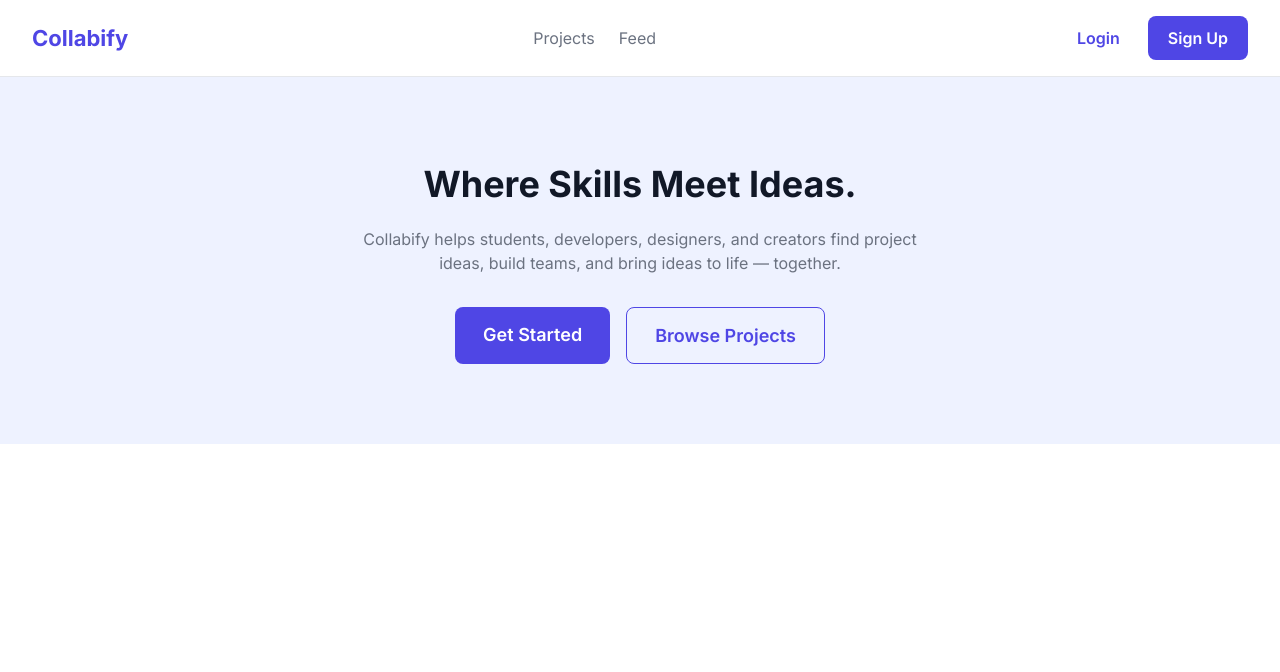
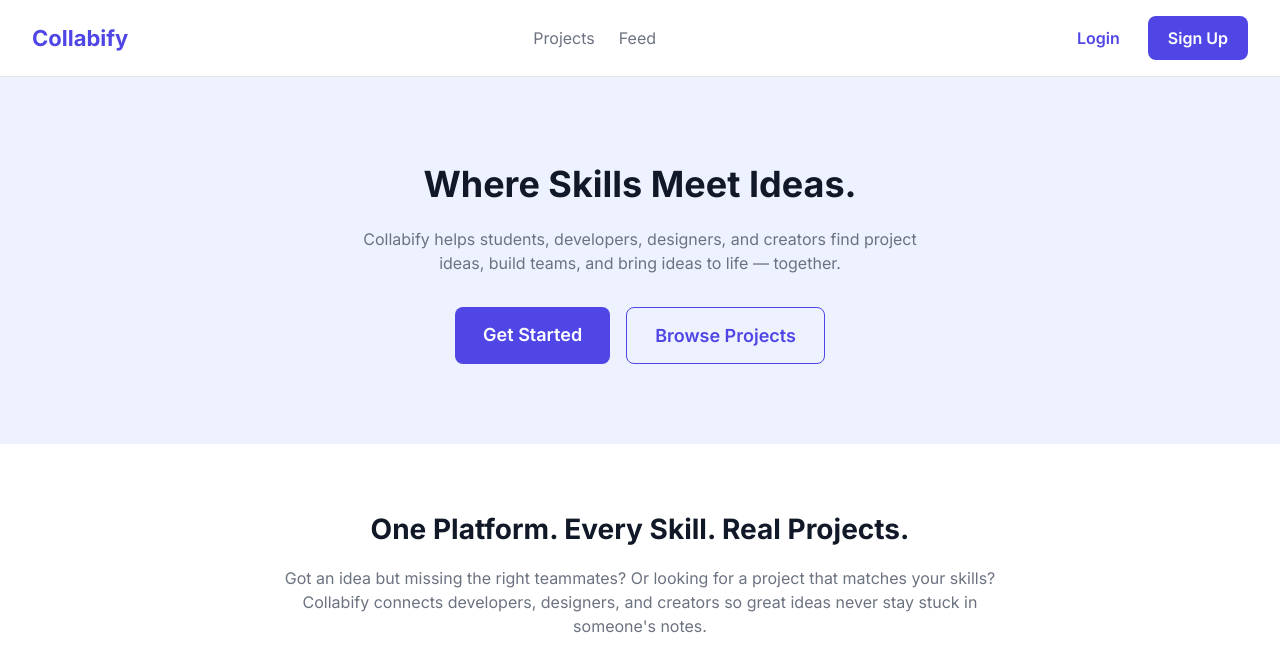
Before and after one commit to Moazam80/collabify, a React (Vite) app in the folder frontend/: page / in a window 1280 px wide. Shown: the top 672 px of the page. Built offline with nearby package versions, Linux system fonts and the light colour scheme.

Commit message:
feat: add platform introduction section

```diff
--- /dev/null
+++ b/frontend/src/components/Intro.jsx
@@ -0,0 +1,35 @@
+function Intro() {
+  return (
+    <section
+      style={{
+        textAlign: "center",
+        padding: "64px 24px",
+        maxWidth: "800px",
+        margin: "0 auto",
+      }}
+    >
+      <h2
+        style={{
+          fontSize: "var(--font-size-h2)",
+          fontWeight: "700",
+          marginBottom: "16px",
+        }}
+      >
+        One Platform. Every Skill. Real Projects.
+      </h2>
+
+      <p
+        style={{
+          fontSize: "var(--font-size-base)",
+          color: "var(--color-text-secondary)",
+        }}
+      >
+        Got an idea but missing the right teammates? Or looking for a project
+        that matches your skills? Collabify connects developers, designers,
+        and creators so great ideas never stay stuck in someone's notes.
+      </p>
+    </section>
+  );
+}
+
+export default Intro;
--- a/frontend/src/pages/landing.jsx
+++ b/frontend/src/pages/landing.jsx
@@ -1,11 +1,13 @@
 import Navbar from "../components/Navbar";
 import Hero from "../components/Hero";
+import Intro from "../components/Intro";
 
 function Landing() {
   return (
     <div>
       <Navbar />
       <Hero />
+      <Intro />
     </div>
   );
 }
```
